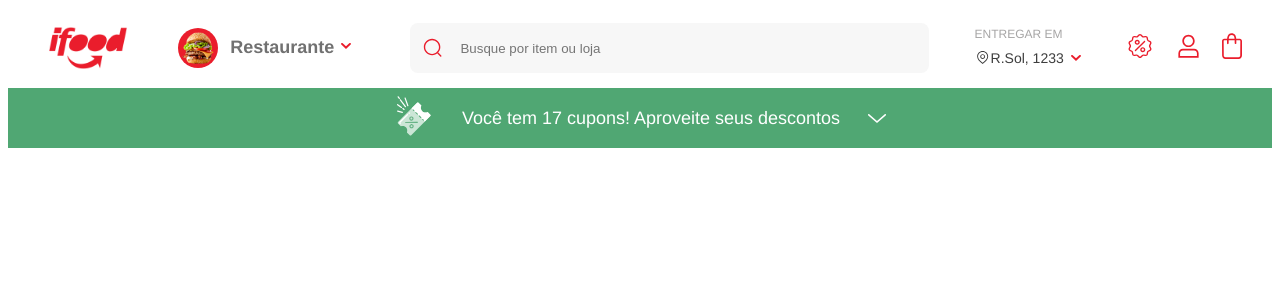
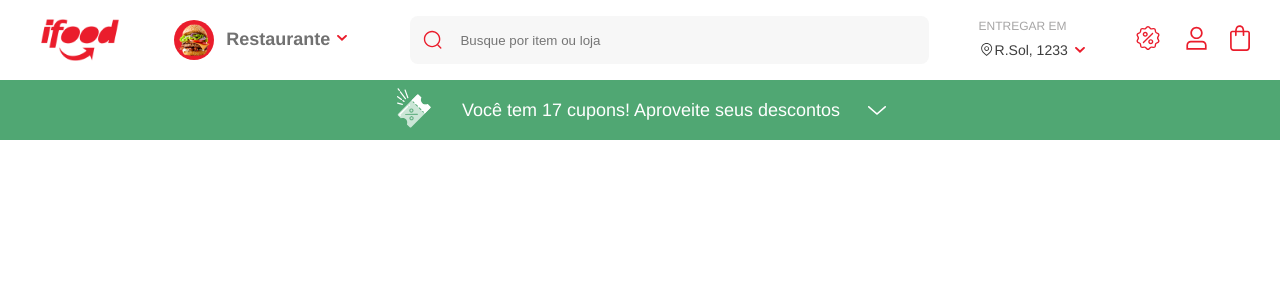
Before and after one commit to GiovannaValadao/Clone-Ifood, a React (Create React App) app: page / in a window 1280 px wide. Shown: the top 300 px of the page. Built offline with nearby package versions, Linux system fonts and the light colour scheme; a web font is replaced by a local one.

Commit message:
add suggestions

```diff
--- a/src/App.js
+++ b/src/App.js
@@ -1,8 +1,8 @@
 import HomeHeader from "./components/header/HomeHeader.jsx";
 import HomeHeaderMobile from "./components/headerMobile/HomeHeaderMobile.jsx";
 import VoucherHeader from "./components/voucherHeader/VoucherHeader.jsx";
+import "./styles/global.css";
 
-import "./styles/global.css";
 function App() {
   return (
     <div className="App">
--- a/src/components/voucherHeader/VoucherHeader.jsx
+++ b/src/components/voucherHeader/VoucherHeader.jsx
@@ -6,7 +6,7 @@ function VoucherHeader() {
   return (
     <div className="voucher-header">
       <div class="voucher-header__container">
-        <span class="voucher-iconn">
+        <span class="voucher-icon">
           <img src={IconVoucher} alt="voucher-image" />
         </span>
         <span class="voucher-title">
--- a/src/components/voucherHeader/voucherHeader.css
+++ b/src/components/voucherHeader/voucherHeader.css
@@ -1,3 +1,7 @@
+* {
+  margin: 0;
+  padding: 0;
+}
 .voucher-header__container {
   background-color: #50a773;
   width: 100%;
```
